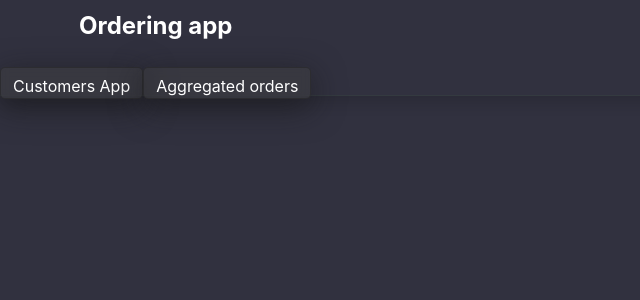
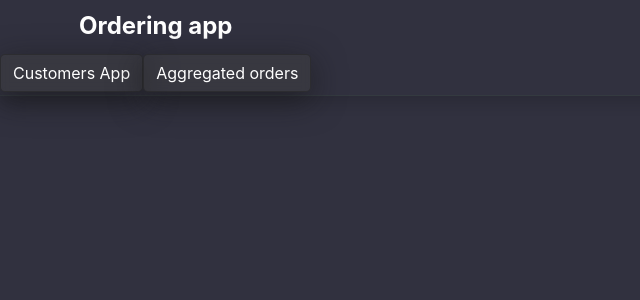
Before and after one commit to jciarka/PIS-2022L-KAFKA-FRONTEND, a React (Create React App) app: page / in a window 1280 px wide. Shown: the top 300 px of the page, without its empty margins (0-640 px from the left). Built offline with nearby package versions, Linux system fonts and the light colour scheme; no server answers.

Commit message:
Corrected header

```diff
--- a/src/components/Header.js
+++ b/src/components/Header.js
@@ -18,7 +18,6 @@ var Header = () => {
             <div className="prompt" style = {
               {
                 'marginTop': '1.5vh',
-                'marginBottom': '1.5vh',
                 'fontSize':'3vh',
                 'color':'white'
               }
@@ -32,7 +31,7 @@ var Header = () => {
                   <Link to="/customerApp">
                     <button
                       className="btn btn-dark nav-button small panel"
-                      style={{height: "4vh"}}
+                      style={{marginBottom: "1vh"}}
                     >
                       Customers App
                     </button>
@@ -40,7 +39,7 @@ var Header = () => {
                   <Link to="/aggregatorApp">
                     <button
                       className="btn btn-dark nav-button small panel"
-                      style={{height: "4vh"}}
+                      style={{marginBottom: "1vh"}}
                     >
                       Aggregated orders
                     </button>
```
